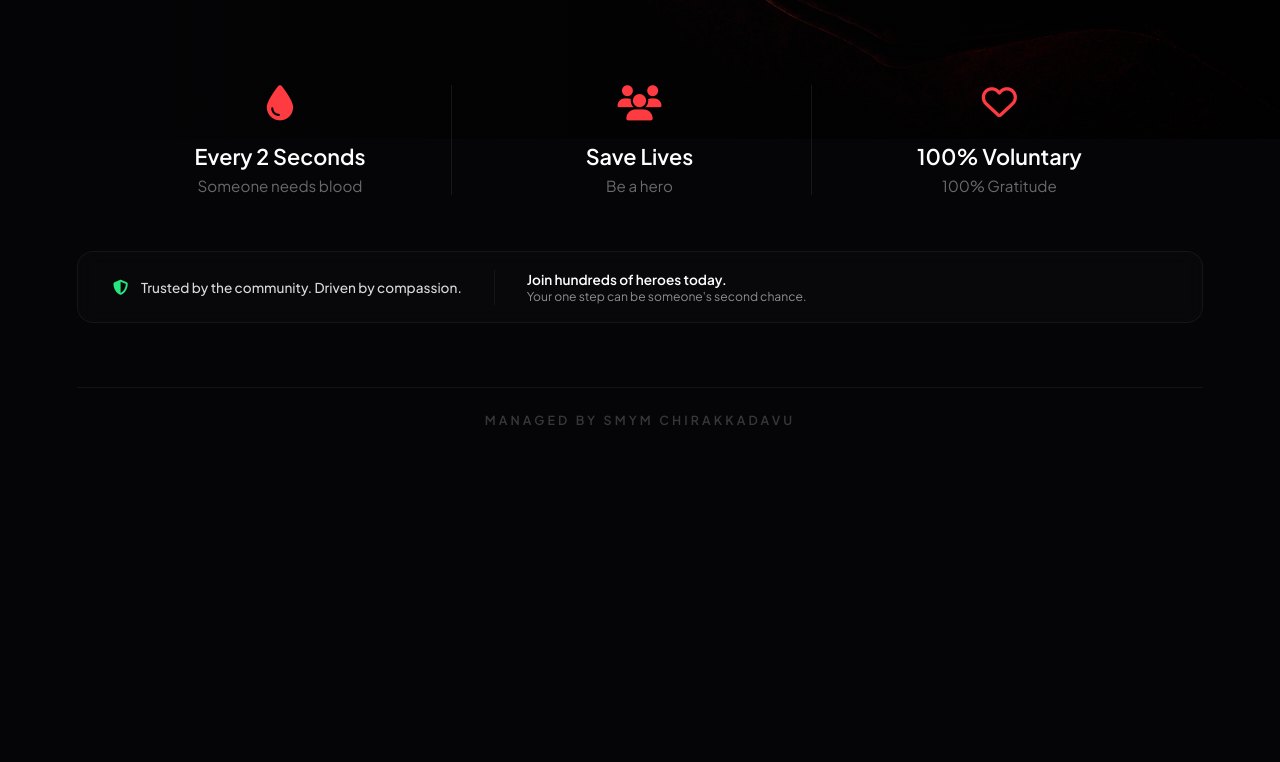
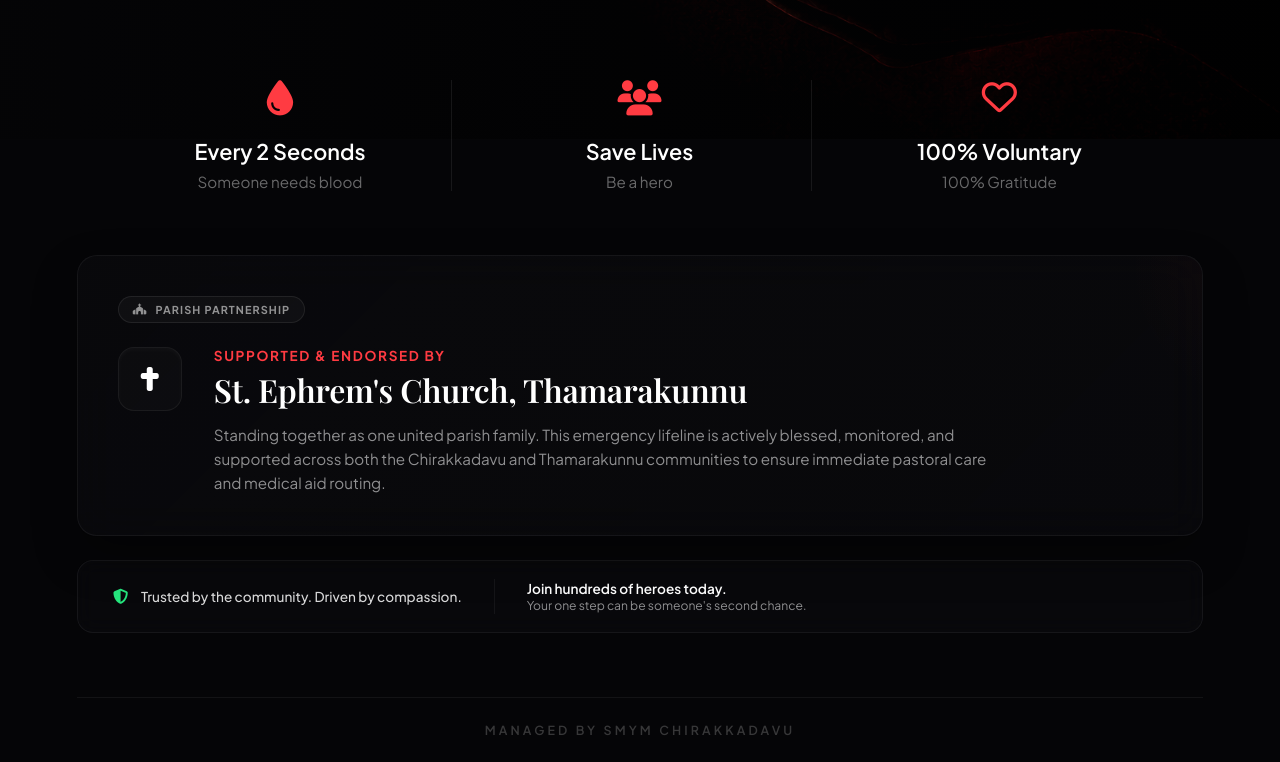
Before and after one commit to alfredjose11/Aima-phone, a website: page index.html in a window 1280 px wide. Shown: the part 661-1423 px from the top of the page. Before the commit the page ends 1113 px from the top, so only its background shows below. Drawn offline with nearby package versions, Linux system fonts and the light colour scheme; a web font is replaced by a local one.

Commit message:
Update index.html

```diff
--- a/index.html
+++ b/index.html
@@ -256,7 +256,109 @@
             border-color: rgba(255, 255, 255, 0.2);
             transform: translateY(-2px);
         }
+    /* ================= =========================================================
+           ST. EPHREMS CHURCH SUPPORT BANNER PREMIUM GLASSMORPHIC STYLING
+           ========================================================================== */
+        .parish-support-banner {
+            max-width: 1400px;
+            margin: 2.5rem auto 0 auto;
+            width: calc(100% - 12%);
+            position: relative;
+            z-index: 10;
+        }
 
+        .support-container {
+            background: linear-gradient(135deg, rgba(14, 14, 18, 0.45) 0%, rgba(20, 20, 25, 0.25) 100%);
+            border: 1px solid rgba(255, 255, 255, 0.05);
+            backdrop-filter: blur(20px);
+            -webkit-backdrop-filter: blur(20px);
+            border-radius: 20px;
+            padding: 2.5rem;
+            box-shadow: 0 20px 45px rgba(0, 0, 0, 0.3);
+            overflow: hidden;
+            position: relative;
+        }
+
+        /* Subtle background glow element matching your primary crimson theme */
+        .support-container::before {
+            content: '';
+            position: absolute;
+            top: -50%; right: -20%;
+            width: 300px; height: 300px;
+            background: radial-gradient(circle, rgba(255, 59, 66, 0.04) 0%, rgba(0,0,0,0) 70%);
+            pointer-events: none;
+            z-index: -1;
+        }
+
+        .support-badge {
+            display: inline-flex;
+            align-items: center;
+            gap: 0.5rem;
+            border: 1px solid rgba(255, 255, 255, 0.08);
+            background: rgba(255, 255, 255, 0.03);
+            color: var(--text-muted);
+            padding: 6px 14px;
+            border-radius: 50px;
+            font-size: 0.68rem;
+            font-weight: 700;
+            text-transform: uppercase;
+            letter-spacing: 0.1em;
+            margin-bottom: 1.5rem;
+        }
+
+        .support-content {
+            display: flex;
+            align-items: flex-start;
+            gap: 2rem;
+        }
+
+        .church-emblem {
+            width: 64px;
+            height: 64px;
+            background: rgba(255, 255, 255, 0.02);
+            border: 1px solid rgba(255, 255, 255, 0.06);
+            border-radius: 16px;
+            color: var(--text-white);
+            display: flex;
+            align-items: center;
+            justify-content: center;
+            font-size: 1.5rem;
+            flex-shrink: 0;
+            box-shadow: inset 0 2px 4px rgba(255,255,255,0.03);
+        }
+
+        .support-text-block h2 {
+            font-size: 0.85rem;
+            font-weight: 700;
+            text-transform: uppercase;
+            letter-spacing: 0.12em;
+            color: var(--primary-red);
+            margin-bottom: 0.25rem;
+        }
+
+        .support-text-block h3 {
+            font-family: var(--font-display);
+            font-size: clamp(1.5rem, 3vw, 2rem);
+            font-weight: 600;
+            color: #ffffff;
+            margin-bottom: 0.75rem;
+            letter-spacing: -0.01em;
+        }
+
+        .support-text-block p {
+            color: var(--text-muted);
+            font-size: 0.95rem;
+            line-height: 1.6;
+            max-width: 780px;
+        }
+
+        /* Mobile Adjustments */
+        @media (max-width: 768px) {
+            .support-container { padding: 1.8rem; }
+            .support-content { flex-direction: column; gap: 1.25rem; }
+            .church-emblem { width: 52px; height: 52px; font-size: 1.2rem; border-radius: 12px; }
+            .support-text-block p { font-size: 0.88rem; line-height: 1.5; }
+        }
         .hero-image-spacer {
             min-height: 480px;
             pointer-events: none;
@@ -385,7 +487,7 @@
     <div id="aima-text-preloader">
         <h1 class="loader-title">AIMA<span>.</span></h1>
         <p class="loader-subtitle">SMYM Chirakkadavu</p>
-        <h3 class="loader-subtitle">St Ephrem's Church</h3>
+        <h3 class="loader-subtitle">St Ephrem's Church Thamarakunnu</h3>
     </div>
 
     <!-- ================= 2. MASTER APPLICATION CONTAINER HOOKS[cite: 7] ================= -->
@@ -401,7 +503,6 @@
             <div>
                 <h3>aima</h3>
                 <span>SMYM Chirakkadavu</span>
-                <h4>St Ephrem's Church<h4>
             </div>
         </div>
         <div class="nav-hamburger" onclick="toggleMobileNavigation()"><i class="fa-solid fa-bars"></i></div>
@@ -460,7 +561,24 @@
             </div>
         </div>
     </section>
-
+    <!-- ================= ST. EPHREM'S CHURCH SUPPORT BANNER ================= -->
+    <section class="parish-support-banner">
+        <div class="support-container">
+            <div class="support-badge">
+                <i class="fa-solid fa-church"></i> PARISH PARTNERSHIP
+            </div>
+            <div class="support-content">
+                <div class="church-emblem">
+                    <i class="fa-solid fa-cross"></i>
+                </div>
+                <div class="support-text-block">
+                    <h2>Supported & Endorsed by</h2>
+                    <h3>St. Ephrem's Church, Thamarakunnu</h3>
+                    <p>Standing together as one united parish family. This emergency lifeline is actively blessed, monitored, and supported across both the Chirakkadavu and Thamarakunnu communities to ensure immediate pastoral care and medical aid routing.</p>
+                </div>
+            </div>
+        </div>
+    </section>
     <section class="trust-banner">
         <div class="trust-left">
             <i class="fa-solid fa-shield-halved"></i>
```
